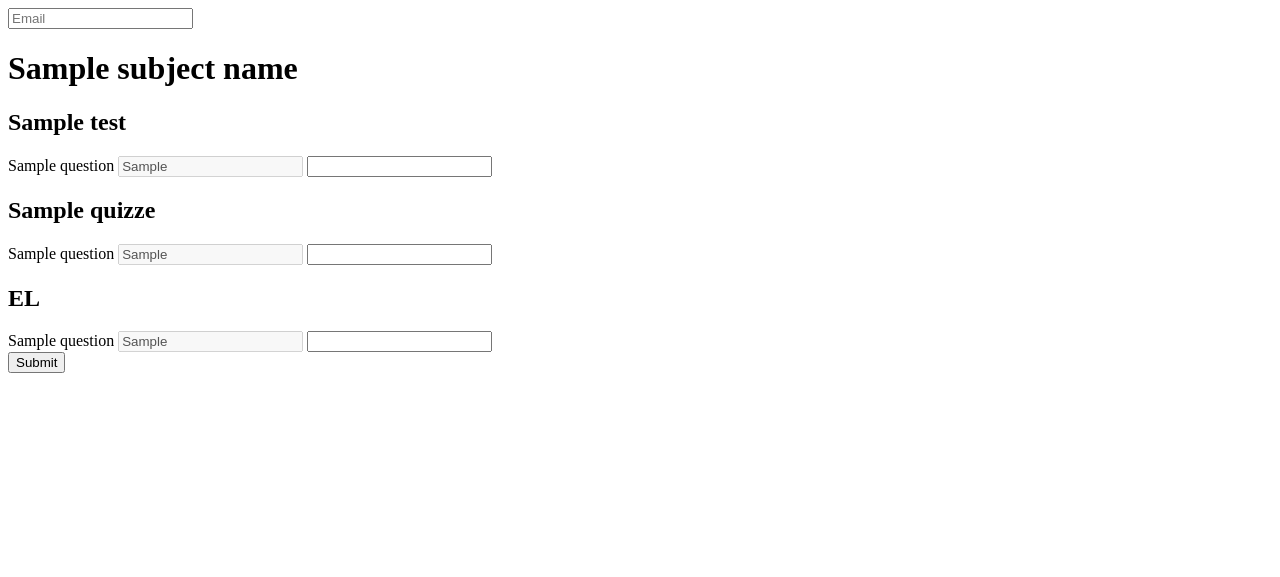
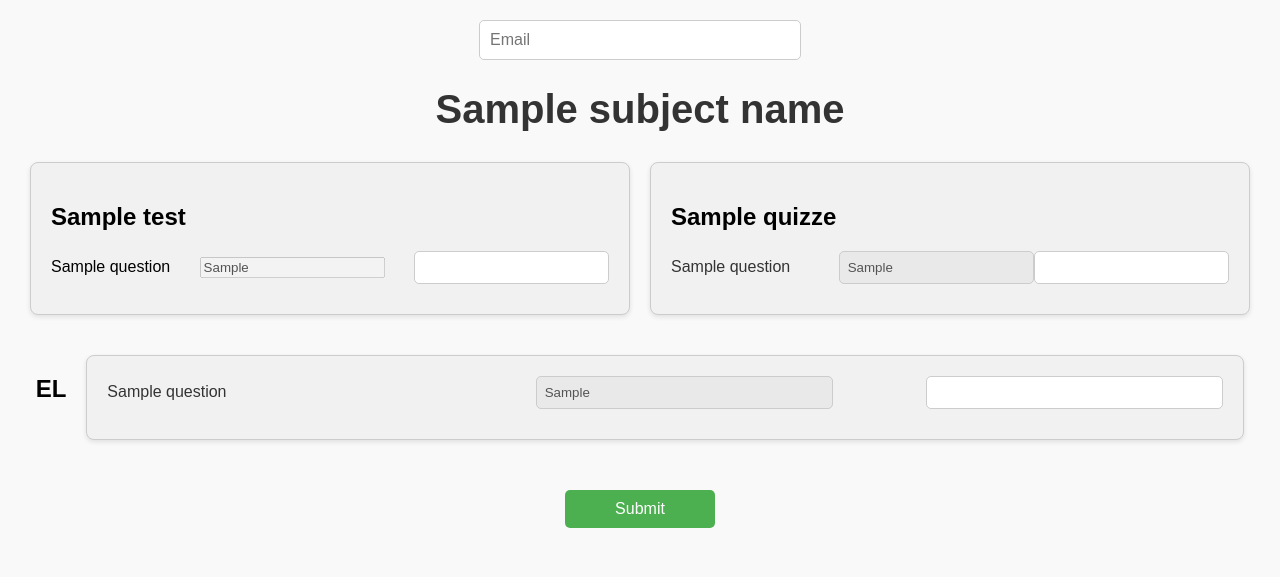
Before and after one commit to shishiraiyar/grade-calculator-flask, a Flask app: template templates/marksEntry.html in a window 1280 px wide. Shown: the top 577 px of the page. Run offline with Flask 3, Linux system fonts and the light colour scheme; the template is opened without the code that fills it: most values are stand-ins (such as "Sample title", 1, 10 or a date in 2020).

Commit message:
third page style

```diff
--- a/static/css/styles.css
+++ b/static/css/styles.css
@@ -112,3 +112,112 @@ html,
 body {
   overflow-y: auto; /* Allow vertical scrolling */
 }
+
+/* General page styling */
+body.marks {
+  font-family: Arial, sans-serif;
+  margin: 0;
+  padding: 0;
+  background-color: #f9f9f9;
+  padding: 20px;
+}
+
+h1.marks {
+  font-size: 2.5rem;
+  text-align: center;
+  color: #333;
+  margin-bottom: 30px;
+}
+
+/* Input field for email */
+input#studentEmail {
+  width: 300px;
+  padding: 10px;
+  margin-bottom: 20px;
+  border: 1px solid #ccc;
+  border-radius: 5px;
+  font-size: 1rem;
+  display: block;
+  margin-left: auto;
+  margin-right: auto;
+}
+
+/* Test and Quiz section layout */
+form.marks {
+  display: flex;
+  flex-wrap: wrap;
+  justify-content: center;
+  gap: 20px;
+}
+
+/* Test and Quiz block styling */
+.test,
+.quiz {
+  width: 45%; /* Set width to 45% for side-by-side alignment */
+  background-color: #f1f1f1;
+  border: 1px solid #ccc;
+  border-radius: 8px;
+  padding: 20px;
+  box-shadow: 0px 2px 5px rgba(0, 0, 0, 0.1);
+  margin-bottom: 20px;
+}
+
+/* EL section styling */
+.el {
+  width: 90%; /* Full width for EL section */
+  background-color: #f1f1f1;
+  border: 1px solid #ccc;
+  border-radius: 8px;
+  padding: 20px;
+  box-shadow: 0px 2px 5px rgba(0, 0, 0, 0.1);
+  margin-bottom: 20px;
+}
+
+/* Styling for each question */
+.questionInput {
+  display: flex;
+  justify-content: space-between;
+  align-items: center;
+  margin-bottom: 10px;
+}
+
+/* Styling for question labels and inputs */
+span.marksInput {
+  flex-basis: 30%;
+  font-size: 1rem;
+  color: #333;
+}
+
+input.marksInput[type="text"] {
+  flex-basis: 25%;
+  padding: 8px;
+  border: 1px solid #ccc;
+  border-radius: 5px;
+  background-color: #e9e9e9;
+}
+
+input.marksInput[type="number"] {
+  flex-basis: 25%;
+  padding: 8px;
+  border: 1px solid #ccc;
+  border-radius: 5px;
+  background-color: #fff;
+}
+
+/* Submit button styling */
+button#submitMarks {
+  display: block;
+  width: 150px;
+  padding: 10px 20px;
+  margin: 30px auto;
+  background-color: #4caf50;
+  color: white;
+  border: none;
+  border-radius: 5px;
+  cursor: pointer;
+  font-size: 1rem;
+}
+
+button#submitMarks:hover {
+  background-color: #45a049;
+}
--- a/templates/marksEntry.html
+++ b/templates/marksEntry.html
@@ -6,40 +6,43 @@
     <title>Document</title>
     <link rel="stylesheet" href="../static/css/styles.css" />
   </head>
-  <body>
-    <input type="text" id="studentEmail" placeholder="Email" />
-    <h1 id="subjectName">{{subjectName}}</h1>
-    <form id="marksEntry">
+  <body class="marks">
+    <input class="marks" type="text" id="studentEmail" placeholder="Email" />
+    <h1 class="marks" id="subjectName">{{subjectName}}</h1>
+    <form class="marks" id="marksEntry">
       {% for testName, questions in data["tests"].items() %}
       <div id="{{testName}}" class="test">
         <h2>{{testName}}</h2>
         {% for question in questions %}
         <div class="questionInput">
-          <span>{{question["questionName"]}}</span>
-          <input type="text" value="{{question["maxMarks"]}}" disabled>
+          <span class="marks">{{question["questionName"]}}</span>
+          <input class="marks" type="text" value="{{question["maxMarks"]}}"
+          disabled>
           <input type="number" class="marksInput" />
         </div>
         {% endfor %}
       </div>
       {% endfor %} {% for quizName, questions in data["quizzes"].items() %}
       <div id="{{quizName}}" class="quiz">
-        <h2>{{quizName}}</h2>
+        <h2 class="marksInput">{{quizName}}</h2>
         {% for question in questions %}
         <div class="questionInput">
-          <span>{{question["questionName"]}}</span>
-          <input type="text" value="{{question["maxMarks"]}}" disabled>
+          <span class="marksInput">{{question["questionName"]}}</span>
+          <input class="marksInput" type="text" value="{{question["maxMarks"]}}"
+          disabled>
           <input type="number" class="marksInput" />
         </div>
         {% endfor %}
       </div>
       {% endfor %}
 
-      <h2>EL</h2>
+      <h2 class="marksInput">EL</h2>
       <div class="el">
         {% for question in data["el"] %}
         <div class="questionInput">
-          <span>{{question["questionName"]}}</span>
-          <input type="text" value="{{question["maxMarks"]}}" disabled>
+          <span class="marksInput">{{question["questionName"]}}</span>
+          <input class="marksInput" type="text" value="{{question["maxMarks"]}}"
+          disabled>
           <input type="number" class="marksInput" />
         </div>
         {% endfor %}
```
